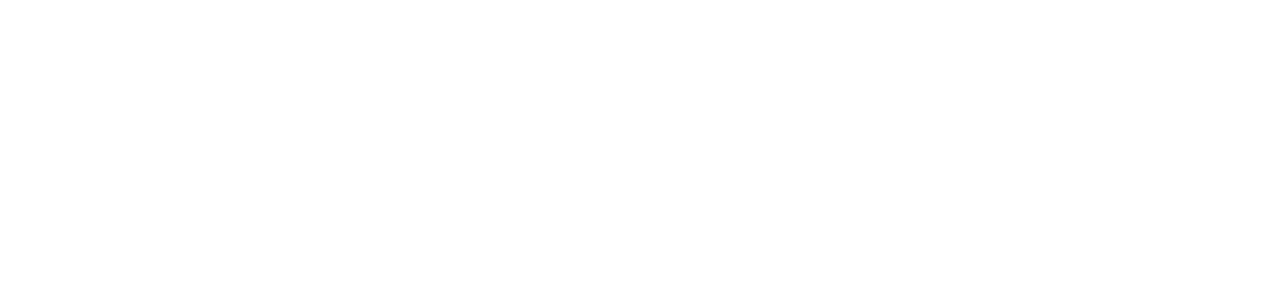
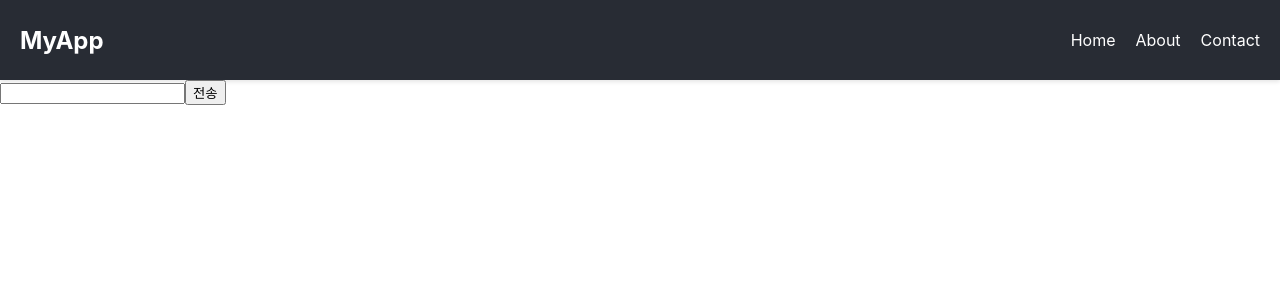
Before and after one commit to Griotold/fintech20230912, a React (Create React App) app in the folder fintech/: page /news in a window 1280 px wide. Before the commit this address had no page. Shown: the top 300 px of the page. Built offline with nearby package versions, Linux system fonts and the light colour scheme.

Commit message:
리액트 뉴스 검색 사이트

```diff
--- a/fintech/src/App.js
+++ b/fintech/src/App.js
@@ -3,6 +3,7 @@
 import HeaderComponent from "./components/HeaderComponent";
 import EventComponent from "./components/EventComponent";
 import AxiosComponent from "./components/AxiosComponent";
+import NewsSearch from "./pages/NewsSearch";
 
 function App() {
   return (
@@ -21,6 +22,7 @@
           path="/axios"
           element={<AxiosComponent></AxiosComponent>}
         ></Route>
+        <Route path="/news" element={<NewsSearch></NewsSearch>}></Route>
       </Routes>
     </BrowserRouter>
   );
--- a/fintech/src/components/AxiosComponent.js
+++ b/fintech/src/components/AxiosComponent.js
@@ -3,9 +3,13 @@
 
 const AxiosComponent = () => {
   const handleClick = () => {
-    axios.get("https://naver.com").then((response) => {
-      console.log(response);
-    });
+    axios
+      .get(
+        "https://newsapi.org/v2/everything?q=tesla&from=2023-08-13&sortBy=publishedAt&apiKey=baf72d0592de4810aa8beb988be8537e"
+      )
+      .then((response) => {
+        console.log(response);
+      });
   };
   return (
     <div>
--- /dev/null
+++ b/fintech/src/components/newsSearch/NewsListComponents.js
@@ -0,0 +1,13 @@
+import React from "react";
+
+const NewsListComponents = ({ newsList }) => {
+  return (
+    <div>
+      {newsList.map((news) => {
+        return <>{news.title}</>;
+      })}
+    </div>
+  );
+};
+
+export default NewsListComponents;
--- /dev/null
+++ b/fintech/src/components/newsSearch/SearchInputComponents.js
@@ -0,0 +1,14 @@
+import React from "react";
+
+const SearchInputComponents = ({ handleChange, handleClick }) => {
+  return (
+    <div>
+      <div>
+        <input onChange={handleChange}></input>
+        <button onClick={handleClick}>전송</button>
+      </div>
+    </div>
+  );
+};
+
+export default SearchInputComponents;
--- /dev/null
+++ b/fintech/src/pages/NewsSearch.js
@@ -0,0 +1,41 @@
+import React, { useState } from "react";
+import HeaderComponent from "../components/HeaderComponent";
+import SearchInputComponents from "../components/newsSearch/SearchInputComponents";
+import NewsListComponents from "../components/newsSearch/NewsListComponents";
+import axios from "axios";
+
+const NewsSearch = () => {
+  const [searchValue, setSearchValue] = useState("");
+  const [newsList, setNewsList] = useState([]);
+
+  const handleChange = ({ target }) => {
+    const { value } = target;
+    console.log(value);
+    setSearchValue(value);
+  };
+  const handleClick = () => {
+    console.log("hello");
+    // axios 요청 작성하기
+    axios
+      .get(
+        `https://newsapi.org/v2/everything?q=${searchValue}&from=2023-08-13&sortBy=publishedAt&apiKey=78bc6ddd8cdb48ceac76f5f9b9dfc4c5`
+      )
+      .then((response) => {
+        console.log(response);
+        setNewsList(response.data.articles);
+      });
+  };
+
+  return (
+    <div>
+      <HeaderComponent></HeaderComponent>
+      <SearchInputComponents
+        handleChange={handleChange}
+        handleClick={handleClick}
+      ></SearchInputComponents>
+      <NewsListComponents newsList={newsList}></NewsListComponents>
+    </div>
+  );
+};
+
+export default NewsSearch;
```
